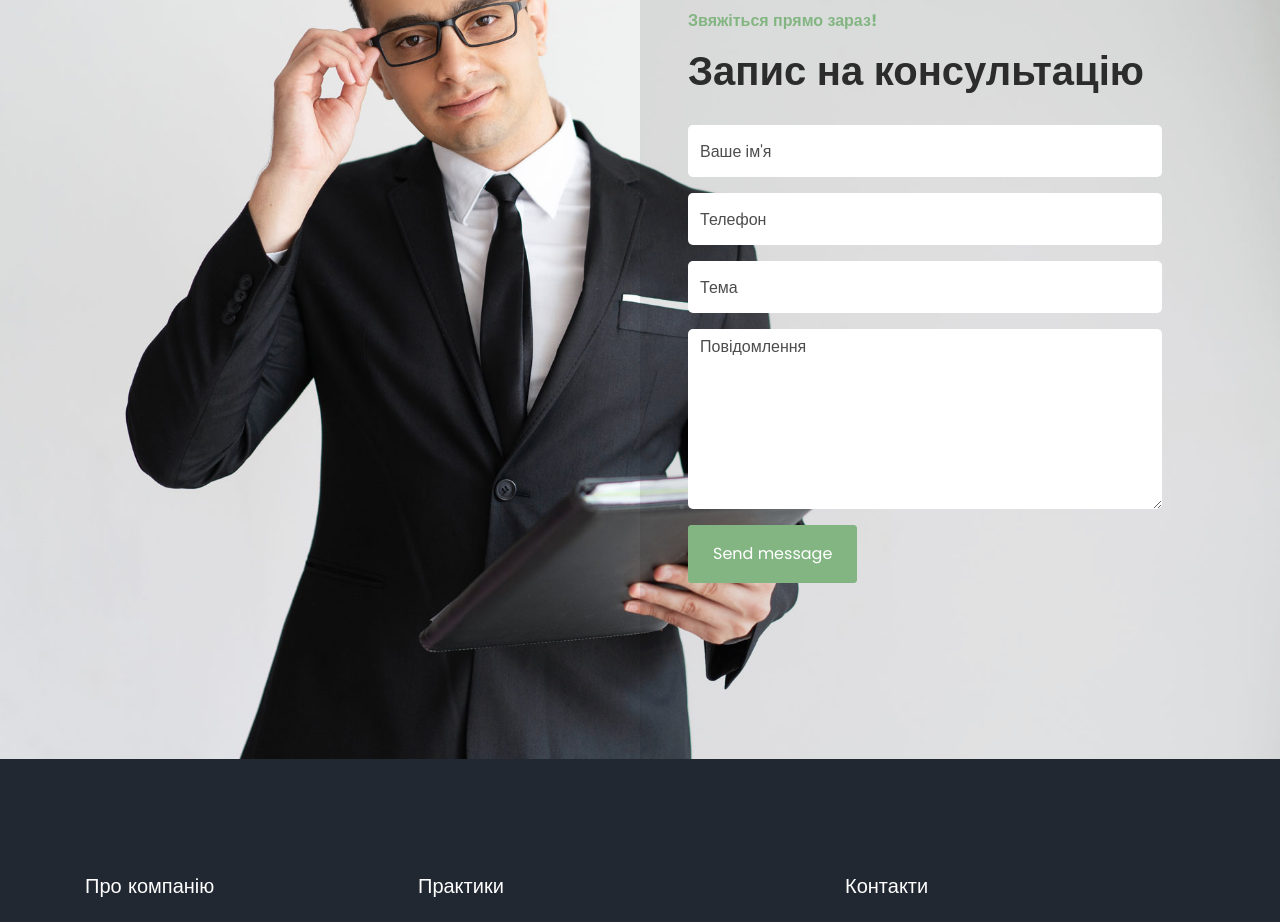
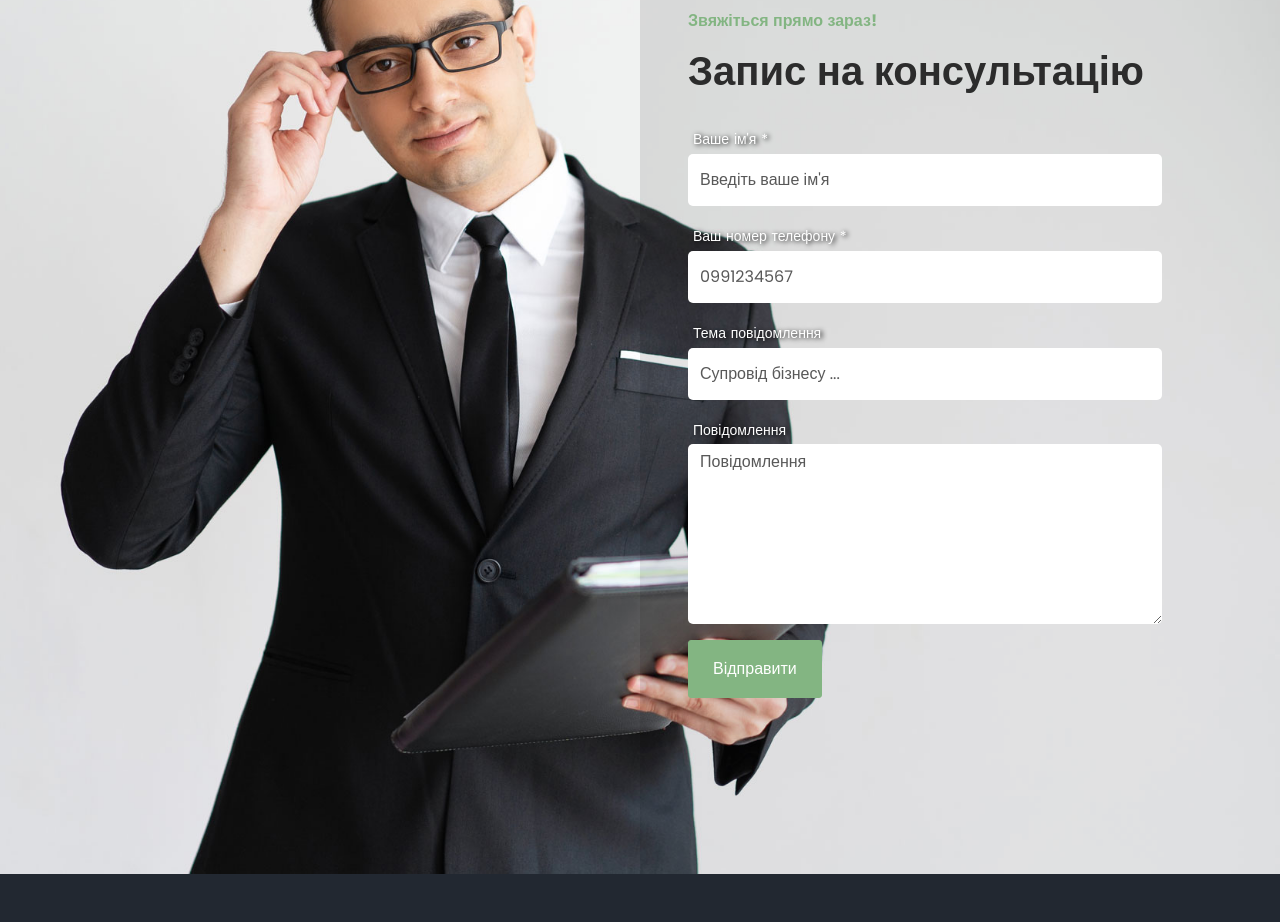
Before and after one commit to d1buts/law, a Nuxt app: page / in a window 1280 px wide. Shown: the part 3580-4502 px from the top of the page. Built offline with nearby package versions, Linux system fonts and the light colour scheme; a web font is replaced by a local one.

Commit message:
added labels

```diff
--- a/components/Consultation.vue
+++ b/components/Consultation.vue
@@ -8,19 +8,23 @@
           <h2 class="mb-4">Запис на консультацію</h2>
           <form action="#" class="consultation">
             <div class="form-group">
-              <input type="text" class="form-control" placeholder="Ваше ім'я">
+              <label class="form-label">Ваше ім'я *</label>
+              <input type="text" class="form-control form-name" placeholder="Введіть ваше ім'я">
             </div>
             <div class="form-group">
-              <input type="text" class="form-control" placeholder="Телефон">
+              <label class="form-label">Ваш номер телефону *</label>
+              <input type="text" class="form-control" placeholder="0991234567">
             </div>
             <div class="form-group">
-              <input type="text" class="form-control" placeholder="Тема">
+              <label class="form-label">Тема повідомлення</label>
+              <input type="text" class="form-control" placeholder="Супровід бізнесу ...">
             </div>
             <div class="form-group">
+              <label class="form-label">Повідомлення</label>
               <textarea name="" id="" cols="30" rows="7" class="form-control" placeholder="Повідомлення" />
             </div>
             <div class="form-group">
-              <input type="submit" value="Send message" class="btn btn-primary py-3 px-4">
+              <input type="submit" value="Відправити" class="btn btn-primary py-3 px-4">
             </div>
           </form>
         </div>
@@ -37,4 +41,13 @@ export default {
 
 <style scoped>
 
+.form-label {
+  margin-bottom: 0;
+  font-size: 14px;
+  padding-left: 5px;
+  color: #fff;
+  text-shadow: 2px 1px 5px black;
+}
+
+
 </style>
```
Also changed, not shown: static/css/style.css.
